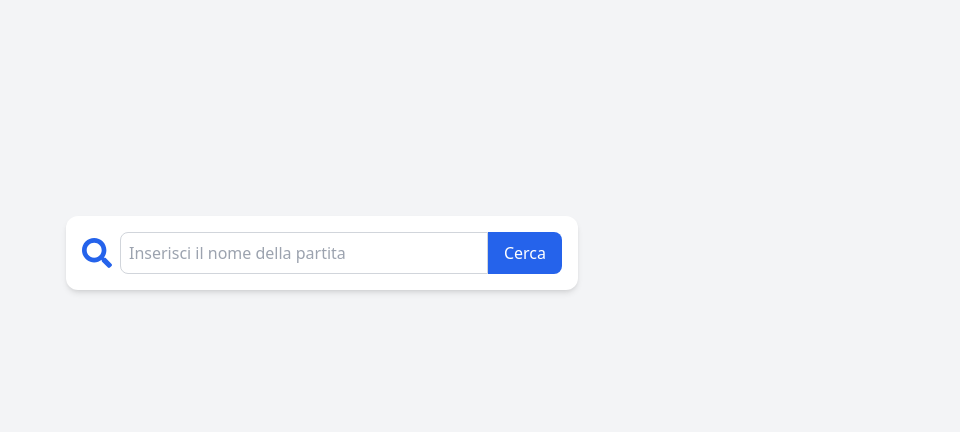
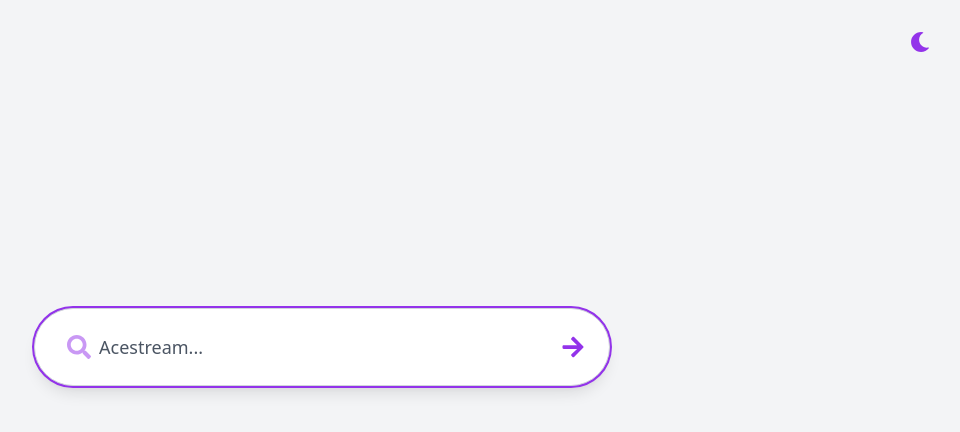
Before and after one commit to paulbertoli94/livetv-scrape, a React (Create React App) app in the folder frontend/: page / in a window 1280 px wide. Shown: the top 432 px of the page, without its empty margins (318-1278 px from the left). Built offline with nearby package versions, Linux system fonts and the light colour scheme.

Commit message:
add movementttt

```diff
--- a/frontend/package.json
+++ b/frontend/package.json
@@ -4,6 +4,7 @@
   "private": true,
   "dependencies": {
     "framer-motion": "^12.4.3",
+    "js-cookie": "^3.0.5",
     "react": "^18.2.0",
     "react-dom": "^18.2.0",
     "react-icons": "^5.4.0",
--- a/frontend/src/App.js
+++ b/frontend/src/App.js
@@ -1,6 +1,7 @@
-import { useState } from "react";
+import { useState, useEffect, useRef } from "react";
 import { motion } from "framer-motion";
-import { FaSearch } from "react-icons/fa";
+import { FaSearch, FaMoon, FaSun, FaArrowRight, FaCopy } from "react-icons/fa";
+import Cookies from "js-cookie";
 
 export default function App() {
     const [searchTerm, setSearchTerm] = useState("");
@@ -8,19 +9,73 @@
     const [loading, setLoading] = useState(false);
     const [error, setError] = useState(null);
     const [searched, setSearched] = useState(false);
+    const [barPosition, setBarPosition] = useState(window.innerWidth < 768 ? 20 : 30);
+    const [firstSearchDone, setFirstSearchDone] = useState(false);
+    const [mobileMoving, setMobileMoving] = useState(false);
+    const [desktopSecondSearch, setDesktopSecondSearch] = useState(false);
+    const [darkMode, setDarkMode] = useState(() => {
+        return Cookies.get("darkMode") === "true";
+    });
+    const inputRef = useRef(null);
+
+    useEffect(() => {
+        Cookies.set("darkMode", darkMode, { expires: 365 });
+    }, [darkMode]);
+
+    useEffect(() => {
+        inputRef.current?.focus();
+        const handleClick = () => {
+            setTimeout(() => inputRef.current?.focus(), 200);
+        };
+        document.addEventListener("click", handleClick);
+        return () => document.removeEventListener("click", handleClick);
+    }, []);
+
+    useEffect(() => {
+        if (loading && window.innerWidth >= 768) {
+            const interval = setInterval(() => {
+                setBarPosition((prev) => (prev > -30 ? prev - 0.8 : prev));
+            }, 50);
+            return () => clearInterval(interval);
+        }
+    }, [loading]);
 
     const handleSearch = async () => {
         if (!searchTerm) return;
         setLoading(true);
         setError(null);
-        setSearched(true);
+        setSearched(false);
+
+        if (!firstSearchDone) {
+            if (window.innerWidth < 768) {
+                setMobileMoving(true);
+                setBarPosition(10);
+            } else {
+                setBarPosition(15);
+            }
+        } else if (window.innerWidth >= 768) {
+            setDesktopSecondSearch(true);
+            setBarPosition(35);
+            setTimeout(() => {
+                setBarPosition(15);
+            }, 400);
+        }
 
         try {
-            const response = await fetch(`http://127.0.0.1:5000/acestream?term=${encodeURIComponent(searchTerm)}`);
+            const response = await fetch(`http://localhost:5000/acestream?term=${encodeURIComponent(searchTerm)}`);
             const data = await response.json();
             setResults(data);
+            setSearched(true);
+            setBarPosition(0);
+            setMobileMoving(false);
+            setDesktopSecondSearch(false);
+            setFirstSearchDone(true);
         } catch (err) {
             setError("Errore nel recupero dei dati");
+            setBarPosition(0);
+            setMobileMoving(false);
+            setDesktopSecondSearch(false);
+            setFirstSearchDone(true);
         } finally {
             setLoading(false);
         }
@@ -32,66 +87,77 @@
         }
     };
 
+    const handleCopy = (text) => {
+        navigator.clipboard.writeText(text);
+    };
+
     return (
-        <div className="flex flex-col items-center min-h-screen p-4 bg-gray-100">
+        <div className={`flex flex-col items-center min-h-screen p-4 select-none ${darkMode ? 'bg-gray-950 text-white' : 'bg-gray-100 text-black'}`}>
+            <div className="w-full flex justify-end p-4">
+                <button onClick={() => setDarkMode(!darkMode)} className="text-xl focus:outline-none">
+                    {darkMode ? <FaSun className="text-purple-600" /> : <FaMoon className="text-purple-600" />}
+                </button>
+            </div>
             <motion.div
-                initial={{ y: "25vh" }}
-                animate={{ y: searched ? 0 : "25vh" }}
-                transition={{ duration: 0.5 }}
-                className="w-full max-w-lg bg-white p-4 rounded-xl shadow-md flex items-center"
+                initial={{ y: window.innerWidth < 768 ? "20vh" : "30vh" }}
+                animate={{ y: `${barPosition}vh` }}
+                transition={{ duration: searched ? 0.4 : mobileMoving || desktopSecondSearch ? 1.5 : 2.5, ease: "easeOut" }}
+                className={`w-full max-w-xl ${darkMode ? 'bg-gray-800' : 'bg-white'} p-4 rounded-full flex items-center shadow-lg focus-within:ring-2 focus-within:ring-purple-600 transition border border-gray-300 relative shadow-[0px_4px_10px_rgba(0,0,0,0.1)]`}
             >
-                <motion.div
-                    initial={{ y: 0 }}
-                    animate={{ y: 0 }}
-                    transition={{ duration: 0.5 }}
-                    className="mr-2"
-                >
-                    <FaSearch className="text-blue-600 text-3xl" />
+                <motion.div className="ml-4 opacity-50">
+                    <FaSearch className="text-2xl text-purple-600" />
                 </motion.div>
                 <div className="w-full flex">
                     <input
+                        ref={inputRef}
                         type="text"
                         value={searchTerm}
                         onChange={(e) => setSearchTerm(e.target.value)}
                         onKeyDown={handleKeyPress}
-                        placeholder="Inserisci il nome della partita"
-                        className="flex-grow p-2 border border-gray-300 rounded-l-lg focus:outline-none"
+                        placeholder="Acestream..."
+                        className={`flex-grow p-2 bg-transparent border-none outline-none text-lg ${darkMode ? 'text-white placeholder-gray-400' : 'text-black placeholder-gray-600'}`}
                     />
-                    <button
-                        onClick={handleSearch}
-                        className="px-4 py-2 bg-blue-600 text-white rounded-r-lg hover:bg-blue-700"
-                    >
-                        Cerca
-                    </button>
+                </div>
+                <div className="absolute right-6">
+                    {loading ? (
+                        <div className="animate-spin rounded-full h-6 w-6 border-t-2 border-purple-600"></div>
+                    ) : (
+                        <FaArrowRight className="text-2xl text-purple-600 cursor-pointer" onClick={handleSearch} />
+                    )}
                 </div>
             </motion.div>
-            {loading && <p className="mt-4 text-gray-700">Caricamento...</p>}
             {error && <p className="mt-4 text-red-500">{error}</p>}
             {results && (
                 <div className="mt-6 w-full max-w-lg">
                     {results.map((source, index) => (
-                        <div key={index} className="bg-white p-4 mb-4 rounded-xl shadow">
-                            <h2 className="text-xl font-bold mb-2">{source.source}</h2>
-                            <p className="text-gray-700">{source.game_title || "Nessun titolo trovato"}</p>
+                        <motion.div
+                            key={index}
+                            initial={{ opacity: 0, y: 20 }}
+                            animate={{ opacity: 1, y: 0 }}
+                            transition={{ duration: 0.4, delay: index * 0.1 }}
+                            className={`p-4 mb-4 rounded-xl shadow-lg ${darkMode ? 'bg-gray-800 text-white' : 'bg-white text-black'} border border-gray-600 transform transition-transform hover:scale-[1.03] hover:shadow-[0px_6px_14px_rgba(0,0,0,0.3)] shadow-[0px_4px_10px_rgba(0,0,0,0.1)]`}
+                        >
+                            <p className="text-gray-400 text-sm font-semibold">{source.game_title || "Senza titolo"}</p>
                             <ul className="mt-2">
                                 {source.acestream_links.length > 0 ? (
                                     source.acestream_links.map((link, i) => (
-                                        <li key={i} className="mt-2">
+                                        <li key={i} className="mt-2 flex justify-between items-center text-ellipsis overflow-hidden">
                                             <a
                                                 href={link.link}
-                                                className="text-blue-600 hover:underline"
+                                                className="text-purple-500 hover:underline truncate"
                                                 target="_blank"
                                                 rel="noopener noreferrer"
                                             >
                                                 {link.language ? `${link.language} - ` : ""} {link.link}
                                             </a>
+                                            <FaCopy className="text-purple-600 cursor-pointer ml-2" onClick={() => handleCopy(link.link)} />
                                         </li>
                                     ))
                                 ) : (
                                     <p className="text-gray-500">Nessun link trovato</p>
                                 )}
                             </ul>
-                        </div>
+                        </motion.div>
                     ))}
                 </div>
             )}
```
Also changed, not shown: 2 other files (tests, documents, lock files or other folders).
